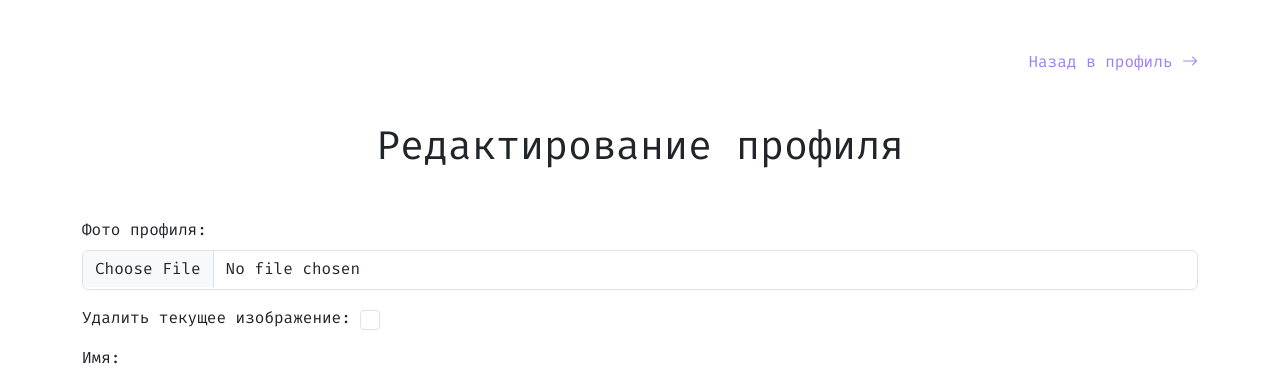
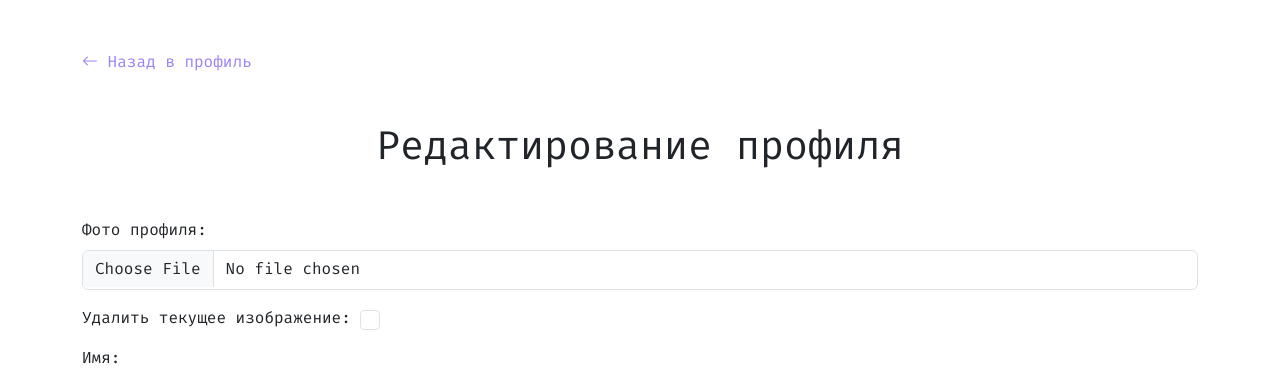
Before and after one commit to mksmvnv/trackmate, a Django app: page /ru/profiles/74984d0d-fc22-46fa-ae19-0e59aee4d55f/update/ in a window 1280 px wide. Shown: the part 57-425 px from the top of the page. Run offline with Django 5.2, Linux system fonts and the light colour scheme; the visitor is signed in with stand-in values (Sample User, id 1).

Commit message:
Fix some bugs

```diff
--- a/src/apps/profiles/templates/profile_update.html
+++ b/src/apps/profiles/templates/profile_update.html
@@ -6,7 +6,7 @@
 
 {% block content %}
 <a href="{% url 'profile' user.id %}" style="color: #9B82F7; text-decoration: none">
-    <p class="text-end">{% translate "Назад в профиль" %} <i class="bi bi-arrow-right"></i></p>
+    <p class="text-left"><i class="bi bi-arrow-left"></i> {% translate "Назад в профиль" %}</p>
 </a>
 <h1 class="text-center m-5">{% translate "Редактирование профиля" %}</h1>
 <form action="{% url 'profile-update' user.id %}" method="post" enctype="multipart/form-data">
```
